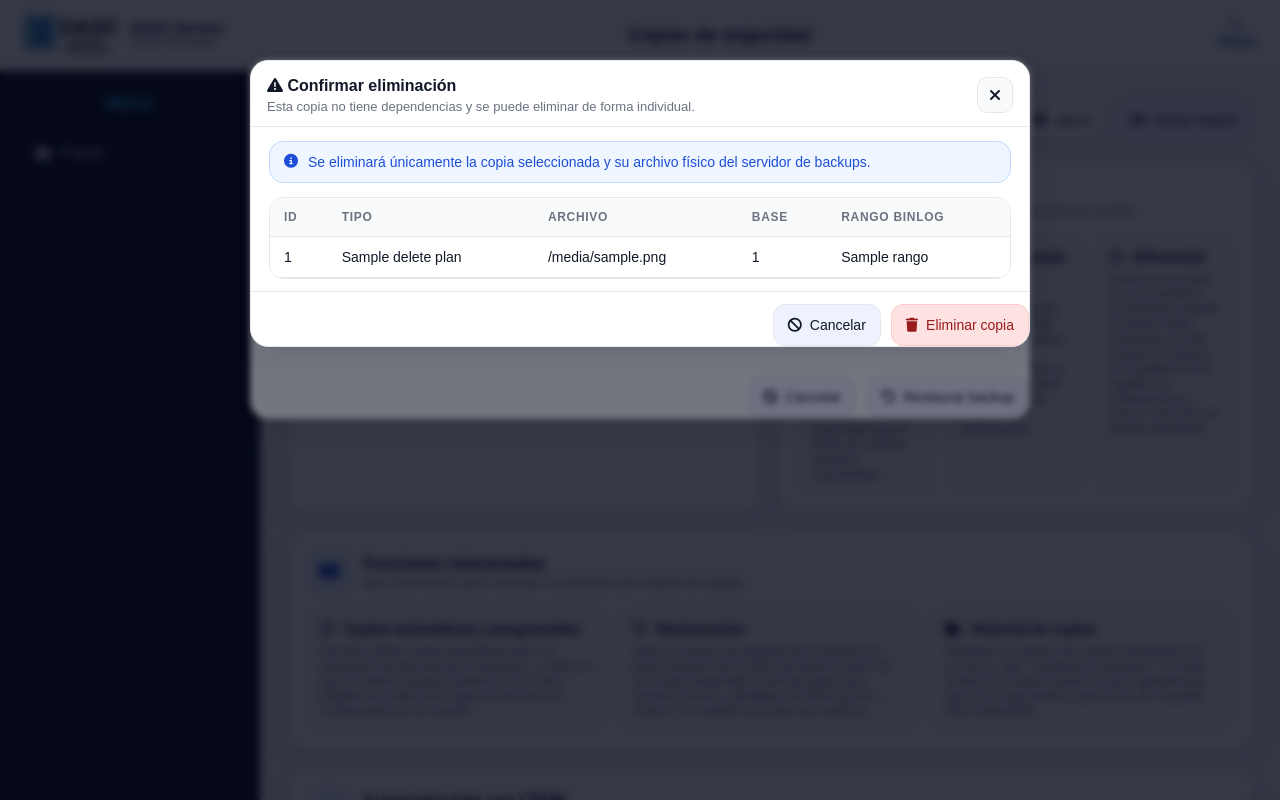
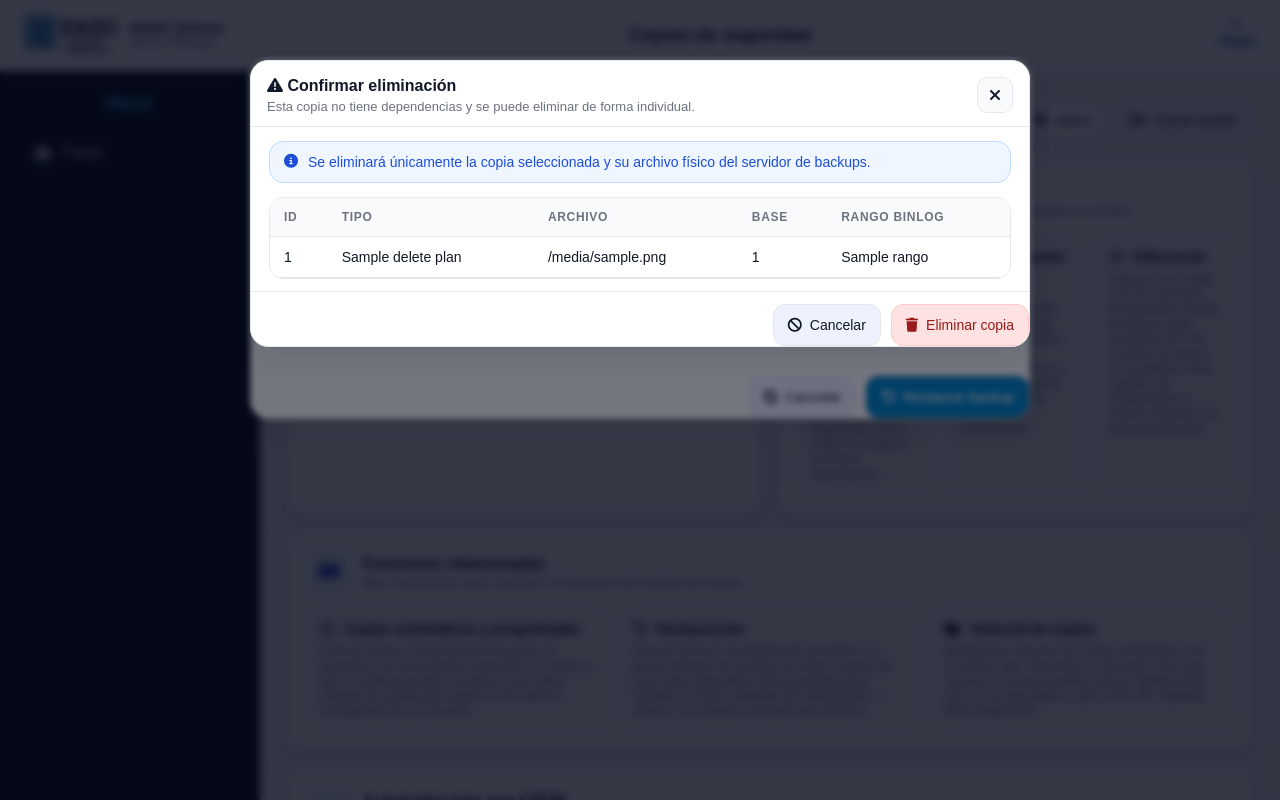
Before and after one commit to scolmena10/dasc-server-manager, a FastAPI app: template deploy/api/package/templates/backups.html in a window 1280 px wide. Run offline with FastAPI, Linux system fonts and the light colour scheme; the visitor is signed in with stand-in values (Sample User, id 1); tables that the repository leaves empty or names only in its code hold one stand-in row (values such as "Sample post"); the template is opened without the code that fills it: most values are stand-ins (such as "Sample title", 1, 10 or a date in 2020).

Commit message:
Add files via upload

```diff
--- a/deploy/api/package/static/css/backups.css
+++ b/deploy/api/package/static/css/backups.css
@@ -363,3 +363,26 @@
     grid-template-columns: 1fr;
   }
 }
+
+
+/* Restauración de backups */
+.btn.restore {
+  background: #e0f2fe;
+  color: #075985;
+  border-color: #bae6fd;
+}
+
+.btn.restore:hover {
+  background: #bae6fd;
+  border-color: #7dd3fc;
+}
+
+.btn.restore.strong {
+  background: #0284c7;
+  color: #ffffff;
+  border-color: #0369a1;
+}
+
+.btn.restore.strong:hover {
+  background: #0369a1;
+}
```
